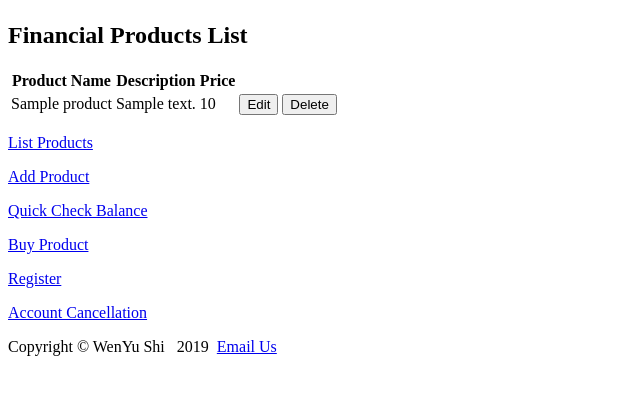
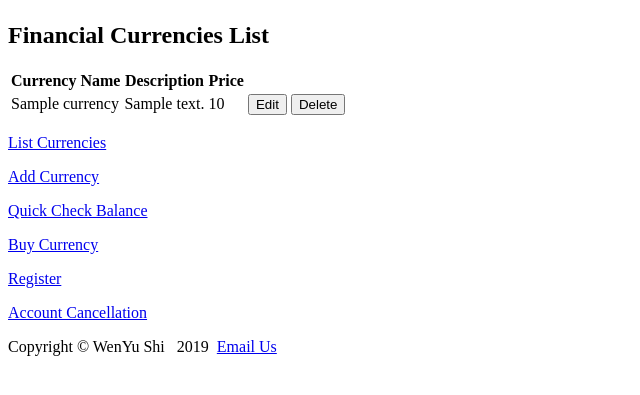
Before and after one commit to cWenyu/Currency-Exchange-System, a PHP site: template view/product_list.php in a window 1280 px wide. Shown: the part 58-453 px from the top of the page, without its empty margins (0-640 px from the left). Run offline with PHP 8.4, Linux system fonts and the light colour scheme; the template is opened without the code that fills it: most values are stand-ins (such as "Sample title", 1, 10 or a date in 2020).

Commit message:
product_list changed to reflect currency

```diff
--- a/view/product_list.php
+++ b/view/product_list.php
@@ -1,42 +1,42 @@
 <?php include './include/header.php'; ?>
 <main>
 
-    <h2>Financial Products List</h2>
+    <h2>Financial Currencies List</h2>
     <section>
         <table>
             <tr>
-                <th>Product Name</th>
+                <th>Currency Name</th>
                 <th>Description</th>
                 <th>Price</th>
                 <th>&nbsp;</th>
                 <th>&nbsp;</th>
             </tr>
-            <?php foreach ($products as $product) : ?>
+            <?php foreach ($currencies as $currency) : ?>
                 <tr>
-                    <td><?php echo $product['product_name']; ?></td>
-                    <td><?php echo $product['product_description']; ?></td>
-                    <td><?php echo $product['product_price']; ?></td>
+                    <td><?php echo $currency['currency_name']; ?></td>
+                    <td><?php echo $currency['currency_description']; ?></td>
+                    <td><?php echo $currency['currency_price']; ?></td>
                     <td>
                         <form action="." method="post">
-                            <input type="hidden" name="action" value="edit_product">
-                            <input type="hidden" name="productCode" value="<?php echo $product['product_code']; ?>">
+                            <input type="hidden" name="action" value="edit_currency">
+                            <input type="hidden" name="currencyCode" value="<?php echo $currency['currency_code']; ?>">
                             <input type="submit" value="Edit">
                         </form>
                     </td>
                     <td>
                         <form action="." method="post">
-                            <input type="hidden" name="action" value="delete_product">
-                            <input type="hidden" name="productCode" value="<?php echo $product['product_code']; ?>">
+                            <input type="hidden" name="action" value="delete_currency">
+                            <input type="hidden" name="currencyCode" value="<?php echo $currency['currency_code']; ?>">
                             <input type="submit" value="Delete">
                         </form>
                     </td>
                 </tr>
             <?php endforeach; ?>
         </table>
-        <p><a href="?action=list_products">List Products</a></p>
-        <p><a href="?action=add_product_form">Add Product</a></p>
+        <p><a href="?action=list_currencies">List Currencies</a></p>
+        <p><a href="?action=add_currency_form">Add Currency</a></p>
         <p><a href="view/userLogIn.php">Quick Check Balance</a></p>
-        <p><a href="?action=buy_product_form">Buy Product</a></p>
+        <p><a href="?action=buy_currency_form">Buy Currency</a></p>
         <p><a href="?action=register_new_form">Register</a></p>
         <p><a href="?action=user_cancellation_form">Account Cancellation</a></p>
     </section>
```
